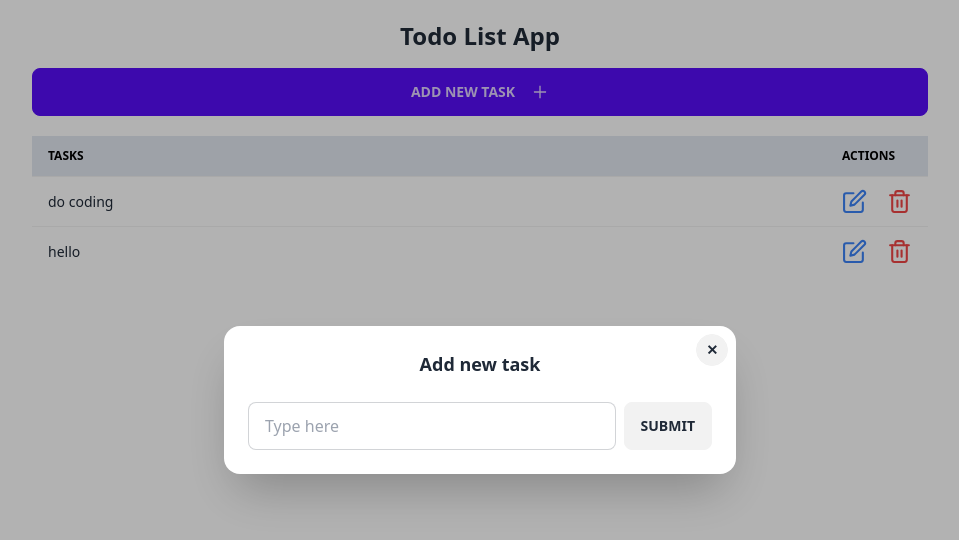
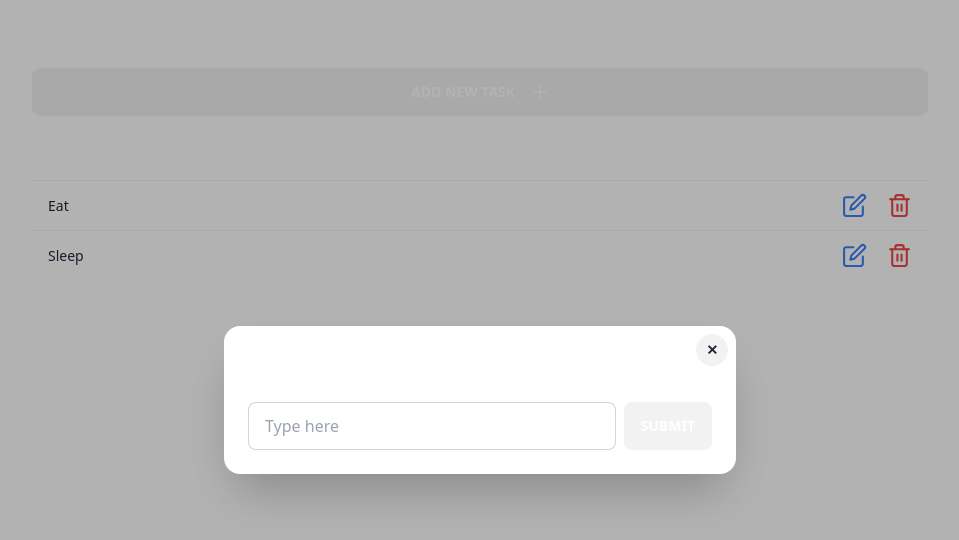
Before and after one commit to IngaIndra/next-todo-app, a Next.js app in the folder todo-app/: page / in a window 1280 px wide. Both pictures are taken after a click on the button "ADD NEW TASK". Shown: the top 540 px of the page, without its empty margins (160-1119 px from the left). Built offline with nearby package versions, Linux system fonts and the light colour scheme; data requests are answered from the project's data file.

Commit message:
Design changes

```diff
--- a/todo-app/app/components/AddTask.tsx
+++ b/todo-app/app/components/AddTask.tsx
@@ -14,9 +14,10 @@ const AddTask = () => {
 
   const handleSubmitNewTodo: FormEventHandler<HTMLFormElement> = async (e) => {
     e.preventDefault();
+    const task = newTaskValue.charAt(0).toUpperCase() + newTaskValue.slice(1).toLowerCase();
     await addTodo({
       id: uuidv4(),
-      text: newTaskValue,
+      text: task,
     });
     setNewTaskValue("");
     setModalOpen(false);
@@ -27,23 +28,23 @@ const AddTask = () => {
     <div>
       <button
         onClick={() => setModalOpen(true)}
-        className='btn btn-primary w-full'
+        className='btn border hover:border-white text-white w-full'
       >
         Add new task <AiOutlinePlus className='ml-2' size={18} />
       </button>
 
       <Modal modalOpen={modalOpen} setModalOpen={setModalOpen}>
         <form onSubmit={handleSubmitNewTodo}>
-          <h3 className='font-bold text-lg'>Add new task</h3>
+          <h3 className='font-bold text-white  text-lg'>Add new task</h3>
           <div className='modal-action'>
             <input
               value={newTaskValue}
               onChange={(e) => setNewTaskValue(e.target.value)}
               type='text'
               placeholder='Type here'
-              className='input input-bordered w-full'
+              className='input text-white input-bordered w-full'
             />
-            <button type='submit' className='btn'>
+            <button type='submit' className='btn text-white '>
               Submit
             </button>
           </div>
--- a/todo-app/app/components/Task.tsx
+++ b/todo-app/app/components/Task.tsx
@@ -52,7 +52,7 @@ const Task: React.FC<TaskProps> = ({ task }) => {
                 onChange={(e) => setTaskToEdit(e.target.value)}
                 type='text'
                 placeholder='Type here'
-                className='input input-bordered w-full'
+                className='input input-bordered w-full text-white'
               />
               <button type='submit' className='btn'>
                 Submit
@@ -68,7 +68,7 @@ const Task: React.FC<TaskProps> = ({ task }) => {
         />
         <Modal modalOpen={openModalDeleted} setModalOpen={setOpenModalDeleted}>
           <h3 className='text-lg'>
-            Are you sure, you want to delete this task?
+            Do you want to delete this task?
           </h3>
           <div className='modal-action'>
             <button onClick={() => handleDeleteTask(task.id)} className='btn'>
--- a/todo-app/app/components/TodoList.tsx
+++ b/todo-app/app/components/TodoList.tsx
@@ -10,11 +10,10 @@ const TodoList: React.FC<TodoListProps> = ({ tasks }) => {
   return (
     <div className='overflow-x-auto'>
       <table className='table w-full'>
-        {/* head */}
-        <thead className="bg-slate-200">
+        <thead className="text-white text-sm">
           <tr>
-            <th className="text-black">TASKS</th>
-            <th className="text-black">ACTIONS</th>
+            <th className="">TASKS</th>
+            <th className="">ACTIONS</th>
           </tr>
         </thead>
         <tbody>
--- a/todo-app/app/page.tsx
+++ b/todo-app/app/page.tsx
@@ -8,7 +8,7 @@ export default async function Home() {
   return (
     <main className='max-w-4xl mx-auto mt-4'>
      <div className='text-center my-5 flex flex-col gap-4'>
-      <h1 className='text-2xl font-bold'>Todo List App</h1>
+      <h1 className='text-2xl font-bold text-white'>Todo List App</h1>
       <AddTask/>
      </div>
      <TodoList tasks={tasks} />
--- a/todo-app/data/todos.json
+++ b/todo-app/data/todos.json
@@ -1,12 +1,12 @@
 {
   "tasks": [
     {
-      "id": "2",
-      "text": "do coding"
+      "id": "08458e58-5d77-40d0-bbaa-48a823886058",
+      "text": "Eat"
     },
     {
-      "id": "cb940da1-6a14-475d-bae6-4f68e5445cbf",
-      "text": "hello"
+      "id": "d1652274-c987-4e27-8c9e-1e55c193af63",
+      "text": "Sleep"
     }
   ]
 }
```
